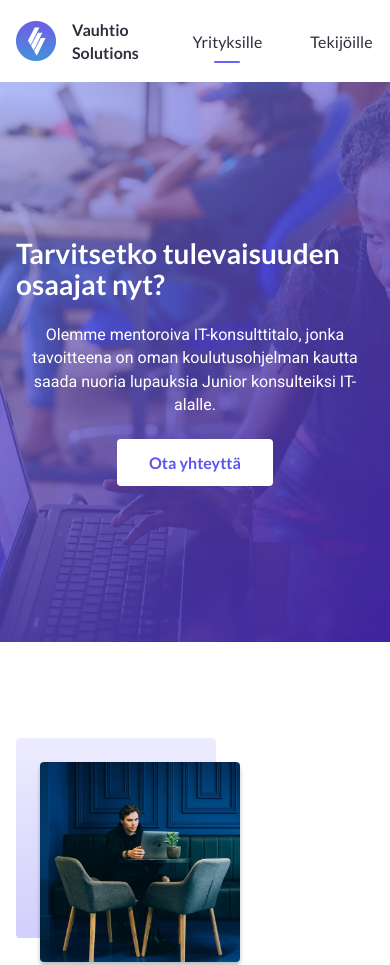
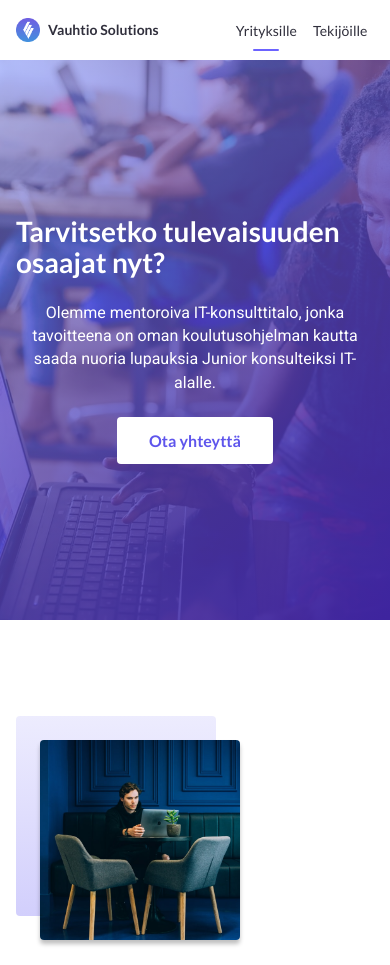
Before and after one commit to Vauhtio/vauhtio-com, a Gatsby site: page / in a window 390 px wide. Shown: the top 965 px of the page. Built offline with nearby package versions, Linux system fonts and the light colour scheme; Gatsby itself is replaced by a stand-in of ours.

Commit message:
Add media queries for navigation

```diff
--- a/src/components/header.css
+++ b/src/components/header.css
@@ -5,23 +5,8 @@
   padding: 18px 0;
 }
 
-.nav-links {
-  list-style: none;
-  margin: 0;
-  display: grid;
-  grid-template-columns: 1fr 1fr;
-  grid-gap: 48px;
-  align-items: center;
-}
-
 .nav-item {
   margin: 0;
-}
-
-.nav-link {
-  text-decoration: none;
-  color: #302f3c;
-  position: relative;
 }
 
 .nav-link--active {
@@ -43,16 +28,3 @@
 .nav-link--active .nav-link__border {
   display: block;
 }
-
-.logo-link {
-  text-decoration: none;
-  color: #302f3c;
-  font-weight: bold;
-  display: flex;
-  align-items: center;
-}
-
-.logo-image {
-  margin: 0;
-  margin-right: 16px;
-}
--- a/src/components/header.tsx
+++ b/src/components/header.tsx
@@ -2,6 +2,7 @@ import { Link } from 'gatsby';
 import React from 'react';
 import './header.css';
 import logo from './logo.png';
+import styled from 'styled-components';
 
 type Props = {
   siteTitle: string;
@@ -11,33 +12,77 @@ const Header: React.FC<Props> = ({ siteTitle }) => (
   <div className="container">
     <nav className="nav">
       <div className="logo">
-        <Link to="/" className="logo-link">
-          <img src={logo} alt="Logo" className="logo-image" />
+        <LogoLink to="/">
+          <Logo src={logo} alt="Logo" />
           {siteTitle}
-        </Link>
+        </LogoLink>
       </div>
 
-      <ul className="nav-links">
+      <Links>
         <li className="nav-item">
-          <Link to="/" className="nav-link" activeClassName="nav-link--active">
+          <NavLink to="/" activeClassName="nav-link--active">
             Yrityksille
             <div className="nav-link__border"></div>
-          </Link>
+          </NavLink>
         </li>
         <li className="nav-item">
-          <Link
-            to="/page-2/"
-            className="nav-link"
-            activeClassName="nav-link--active"
-          >
+          <NavLink to="/page-2/" activeClassName="nav-link--active">
             Tekijöille
             <div className="nav-link__border"></div>
-          </Link>
+          </NavLink>
         </li>
-      </ul>
+      </Links>
     </nav>
   </div>
 );
+
+const LogoLink = styled(Link)`
+  font-size: 14px;
+  text-decoration: none;
+  color: #302f3c;
+  font-weight: bold;
+  display: flex;
+  align-items: center;
+
+  @media (min-width: 576px) {
+    font-size: 16px;
+  }
+`;
+
+const Logo = styled.img`
+  margin: 0;
+  margin-right: 8px;
+  width: 24px;
+
+  @media (min-width: 576px) {
+    width: auto;
+    margin-right: 16px;
+  }
+`;
+
+const Links = styled.ul`
+  display: grid;
+  grid-gap: 16px;
+  list-style: none;
+  margin: 0;
+  grid-template-columns: 1fr 1fr;
+  align-items: center;
+
+  @media (min-width: 576px) {
+    grid-gap: 48px;
+  }
+`;
+
+const NavLink = styled(Link)`
+  font-size: 14px;
+  text-decoration: none;
+  color: #302f3c;
+  position: relative;
+
+  @media (min-width: 576px) {
+    font-size: 16px;
+  }
+`;
 
 Header.defaultProps = {
   siteTitle: ``,
--- a/src/components/layout.tsx
+++ b/src/components/layout.tsx
@@ -9,7 +9,7 @@ import React from 'react';
 import PropTypes from 'prop-types';
 import { useStaticQuery, graphql } from 'gatsby';
 
-import Header from './header';
+import Header from './Header';
 import './layout.css';
 import 'typeface-lato';
 import 'typeface-roboto';
```
